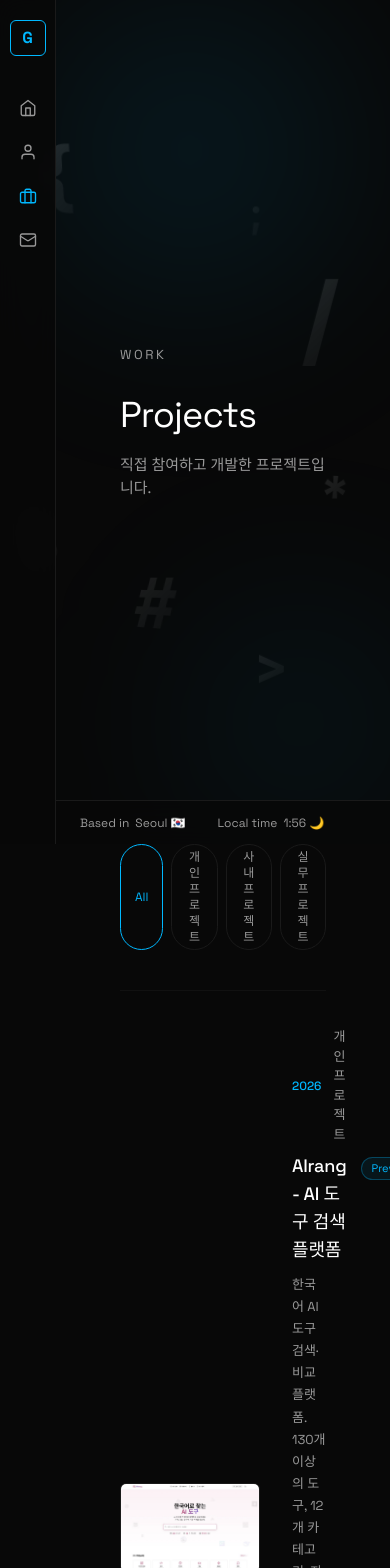
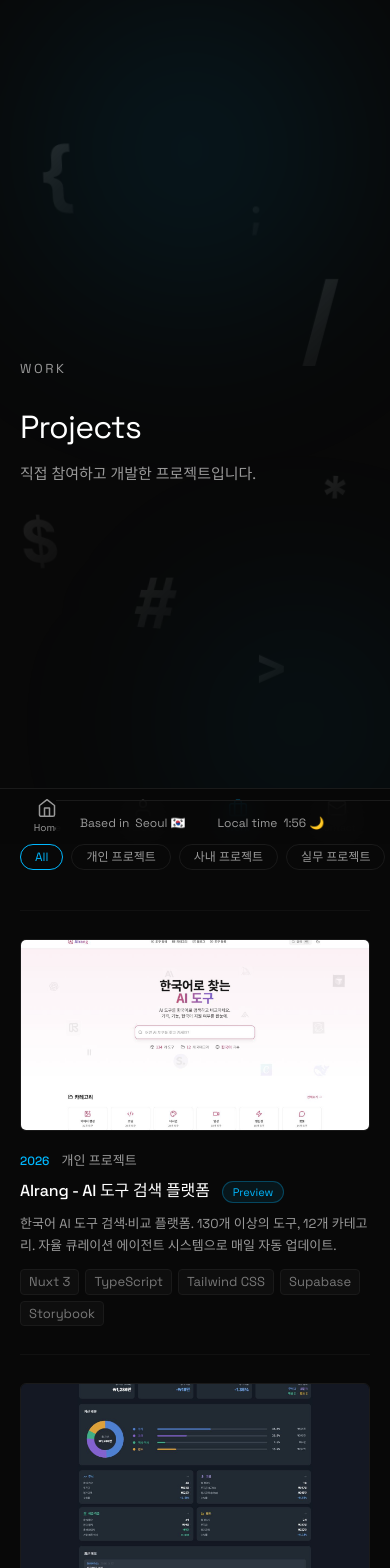
Before and after one commit to idisgh/portfolio, a Nuxt app: page /work in a window 390 px wide. Shown: the top 1568 px of the page. Built offline with nearby package versions, Linux system fonts and the light colour scheme; a web font is replaced by a local one.

Commit message:
feat: 모바일 반응형 레이아웃 추가 (하단 탭바, 패딩/폰트 조정)

```diff
--- a/app/components/SideNav.vue
+++ b/app/components/SideNav.vue
@@ -1,5 +1,6 @@
 <template>
-  <nav class="fixed left-0 top-0 h-screen w-14 bg-[rgba(8,8,8,0.9)] border-r border-[#1a1a1a] flex flex-col items-center py-5 z-[100] backdrop-blur-md">
+  <!-- 데스크탑: 좌측 사이드바 -->
+  <nav class="hidden sm:flex fixed left-0 top-0 h-screen w-14 bg-[rgba(8,8,8,0.9)] border-r border-[#1a1a1a] flex-col items-center py-5 z-[100] backdrop-blur-md">
     <NuxtLink
       to="/"
       class="w-9 h-9 border border-accent rounded-md flex items-center justify-center text-base font-bold text-accent no-underline mb-8 transition-colors hover:bg-accent/10"
@@ -21,6 +22,20 @@
       </NuxtLink>
     </div>
   </nav>
+
+  <!-- 모바일: 하단 탭바 -->
+  <nav class="sm:hidden fixed bottom-0 left-0 right-0 h-14 bg-[rgba(8,8,8,0.95)] border-t border-[#1a1a1a] flex items-center justify-around z-[100] backdrop-blur-md">
+    <NuxtLink
+      v-for="item in navItems"
+      :key="item.to"
+      :to="item.to"
+      class="flex flex-col items-center gap-0.5 px-4 py-2 text-[#999] transition-colors"
+      :class="{ 'text-accent': isActive(item) }"
+    >
+      <component :is="item.icon" class="w-5 h-5" />
+      <span class="text-[10px]">{{ item.label }}</span>
+    </NuxtLink>
+  </nav>
 </template>
 
 <script setup lang="ts">
--- a/app/layouts/default.vue
+++ b/app/layouts/default.vue
@@ -2,7 +2,7 @@
   <div class="min-h-screen bg-[#080808]">
     <FloatingSymbols />
     <SideNav />
-    <main class="ml-14 mb-11 min-h-[calc(100vh-44px)] relative z-10">
+    <main class="sm:ml-14 pb-14 sm:pb-11 mb-0 sm:mb-11 min-h-[calc(100vh-56px)] sm:min-h-[calc(100vh-44px)] relative z-10">
       <slot />
     </main>
     <StatusBar />
--- a/app/pages/about.vue
+++ b/app/pages/about.vue
@@ -1,23 +1,23 @@
 <template>
   <div>
     <!-- Hero -->
-    <section data-hero class="min-h-screen flex items-center px-16 py-20">
+    <section data-hero class="min-h-screen flex items-center px-5 sm:px-16 py-20">
       <div class="max-w-2xl">
         <div class="reveal text-[13px] tracking-[0.2em] text-[#999] mb-6 font-normal">ABOUT</div>
-        <h1 class="reveal font-display text-[clamp(28px,4vw,52px)] font-normal leading-snug tracking-tight text-white mb-6 [word-break:keep-all]">{{ profile.tagline }}</h1>
+        <h1 class="reveal font-display text-[clamp(24px,4vw,52px)] font-normal leading-snug tracking-tight text-white mb-6 [word-break:keep-all]">{{ profile.tagline }}</h1>
         <p class="reveal text-[15px] text-[#999] leading-relaxed max-w-xl">{{ profile.description }}</p>
       </div>
     </section>
 
     <!-- Career -->
-    <section class="px-16 py-20 border-t border-[#111]">
+    <section class="px-5 sm:px-16 py-16 sm:py-20 border-t border-[#111]">
       <div class="max-w-[860px]">
         <div class="reveal text-[13px] tracking-[0.2em] text-[#999] mb-8 font-normal">CAREER</div>
         <div>
           <div
             v-for="career in careers"
             :key="career.company"
-            class="reveal grid gap-10 py-9 border-t border-[#111] last:border-b last:border-[#111]"
+            class="reveal flex flex-col sm:grid gap-4 sm:gap-10 py-9 border-t border-[#111] last:border-b last:border-[#111]"
             style="grid-template-columns: 220px 1fr"
           >
             <div>
@@ -40,10 +40,10 @@
     </section>
 
     <!-- Skills -->
-    <section class="px-16 py-20 border-t border-[#111]">
+    <section class="px-5 sm:px-16 py-16 sm:py-20 border-t border-[#111]">
       <div class="max-w-[860px]">
         <div class="reveal text-[13px] tracking-[0.2em] text-[#999] mb-8 font-normal">SKILLS</div>
-        <div class="reveal-stagger grid gap-10" style="grid-template-columns: repeat(auto-fit, minmax(200px, 1fr))">
+        <div class="reveal-stagger grid gap-8 sm:gap-10" style="grid-template-columns: repeat(auto-fit, minmax(160px, 1fr))">
           <div v-for="(items, category) in { Markup: skills.markup, Frontend: skills.frontend, Tools: skills.tools }" :key="category">
             <h3 class="text-[13px] font-medium text-accent tracking-widest mb-3.5">{{ category }}</h3>
             <div class="flex flex-wrap gap-2">
--- a/app/pages/contact.vue
+++ b/app/pages/contact.vue
@@ -1,9 +1,9 @@
 <template>
   <div>
-    <section data-hero class="min-h-screen flex items-center px-16 py-20">
+    <section data-hero class="min-h-screen flex items-center px-5 sm:px-16 py-20">
       <div class="max-w-2xl">
         <div class="reveal text-[13px] tracking-[0.2em] text-[#999] mb-6 font-normal">CONTACT</div>
-        <h1 class="reveal font-display text-[clamp(36px,5vw,64px)] font-normal leading-tight tracking-tight text-white mb-6">
+        <h1 class="reveal font-display text-[clamp(32px,5vw,64px)] font-normal leading-tight tracking-tight text-white mb-6">
           Let's get<br /><span class="text-accent">in touch</span>
         </h1>
         <p class="reveal text-[15px] text-[#999] leading-relaxed max-w-md">
@@ -12,14 +12,14 @@
       </div>
     </section>
 
-    <section class="px-16 pb-32">
+    <section class="px-5 sm:px-16 pb-20 sm:pb-32">
       <div class="reveal-stagger border-t border-[#111]">
         <a
           href="mailto:idisgh@naver.com"
-          class="group flex items-center justify-between py-9 border-b border-[#111] no-underline transition-[padding] duration-200 hover:pl-2"
+          class="group flex items-center justify-between py-7 sm:py-9 border-b border-[#111] no-underline transition-[padding] duration-200 hover:pl-2"
         >
           <div class="text-[13px] text-[#999] tracking-widest font-medium">EMAIL</div>
-          <div class="text-lg text-white font-normal flex items-center gap-4">
+          <div class="text-sm sm:text-lg text-white font-normal flex items-center gap-3 sm:gap-4">
             {{ profile.email }}
             <span class="text-accent text-xl transition-transform duration-200 group-hover:translate-x-1">→</span>
           </div>
@@ -27,10 +27,10 @@
         <a
           :href="profile.github"
           target="_blank"
-          class="group flex items-center justify-between py-9 border-b border-[#111] no-underline transition-[padding] duration-200 hover:pl-2"
+          class="group flex items-center justify-between py-7 sm:py-9 border-b border-[#111] no-underline transition-[padding] duration-200 hover:pl-2"
         >
           <div class="text-[13px] text-[#999] tracking-widest font-medium">GITHUB</div>
-          <div class="text-lg text-white font-normal flex items-center gap-4">
+          <div class="text-sm sm:text-lg text-white font-normal flex items-center gap-3 sm:gap-4">
             github.com/idisgh
             <span class="text-accent text-xl transition-transform duration-200 group-hover:translate-x-1">→</span>
           </div>
--- a/app/pages/work.vue
+++ b/app/pages/work.vue
@@ -1,46 +1,48 @@
 <template>
   <div>
     <!-- Hero -->
-    <section data-hero class="min-h-screen flex items-center px-16 py-20">
+    <section data-hero class="min-h-screen flex items-center px-5 sm:px-16 py-20">
       <div class="max-w-2xl">
         <div class="reveal text-[13px] tracking-[0.2em] text-[#999] mb-6 font-normal">WORK</div>
-        <h1 class="reveal font-display text-[clamp(36px,5vw,64px)] font-normal tracking-tight text-white mb-3">Projects</h1>
+        <h1 class="reveal font-display text-[clamp(32px,5vw,64px)] font-normal tracking-tight text-white mb-3">Projects</h1>
         <p class="reveal text-[15px] text-[#999]">직접 참여하고 개발한 프로젝트입니다.</p>
       </div>
     </section>
 
     <!-- 필터 -->
-    <div class="flex gap-2 px-16 pb-10">
+    <div class="flex gap-2 px-5 sm:px-16 pb-10 overflow-x-auto scrollbar-none">
       <button
         v-for="f in filters"
         :key="f"
-        class="text-xs text-[#999] bg-transparent border border-[#1a1a1a] rounded-full px-3.5 py-1 cursor-pointer transition-all duration-200 hover:text-white hover:border-[#333]"
+        class="flex-shrink-0 text-xs text-[#999] bg-transparent border border-[#1a1a1a] rounded-full px-3.5 py-1 cursor-pointer transition-all duration-200 hover:text-white hover:border-[#333]"
         :class="activeFilter === f ? 'text-accent border-accent' : ''"
         @click="activeFilter = f"
       >{{ f }}</button>
     </div>
 
     <!-- Projects -->
-    <section class="px-16 pb-32">
+    <section class="px-5 sm:px-16 pb-32">
       <div
         v-for="project in filteredProjects"
         :key="project.id"
-        class="reveal group flex items-center gap-8 py-9 border-t border-[#111] transition-colors duration-200 hover:bg-white/[0.005]"
+        class="reveal group py-7 sm:py-9 border-t border-[#111] transition-colors duration-200 hover:bg-white/[0.005]"
       >
+        <!-- 모바일: 세로 레이아웃 / 데스크탑: 가로 레이아웃 -->
+        <div class="flex flex-col sm:flex-row sm:items-center gap-5 sm:gap-8">
           <!-- Thumb -->
           <component
             :is="project.link && !project.isPrivate ? 'a' : 'div'"
             :href="project.link && !project.isPrivate ? project.link : undefined"
             :target="project.link && !project.isPrivate ? '_blank' : undefined"
             v-if="project.thumb"
-          class="project-thumb flex-shrink-0 w-[140px] h-[90px] rounded-md overflow-hidden border border-[#1a1a1a] transition-all duration-[350ms] ease-in-out group-hover:w-[200px] group-hover:h-[128px] group-hover:border-[#333] group-hover:shadow-[0_8px_32px_rgba(0,0,0,0.5)] group-hover:[transform:rotate(-2deg)_transition-delay:300ms]"
+            class="project-thumb flex-shrink-0 w-full sm:w-[140px] h-48 sm:h-[90px] rounded-md overflow-hidden border border-[#1a1a1a] sm:transition-all sm:duration-[350ms] sm:ease-in-out sm:group-hover:w-[200px] sm:group-hover:h-[128px] sm:group-hover:border-[#333] sm:group-hover:shadow-[0_8px_32px_rgba(0,0,0,0.5)] sm:group-hover:[transform:rotate(-2deg)]"
             :class="{ 'cursor-pointer': project.link && !project.isPrivate }"
           >
             <img :src="project.thumb" :alt="project.title" class="w-full h-full object-cover grayscale-[30%] transition-[filter] duration-[350ms] group-hover:grayscale-0" />
           </component>
           <div
             v-else
-          class="flex-shrink-0 w-[140px] h-[90px] rounded-md border border-[#1a1a1a] bg-[#0e0e0e] flex items-center justify-center text-[28px] font-normal text-[#222]"
+            class="flex-shrink-0 w-full sm:w-[140px] h-20 sm:h-[90px] rounded-md border border-[#1a1a1a] bg-[#0e0e0e] flex items-center justify-center text-[28px] font-normal text-[#222]"
           >{{ project.title.charAt(0) }}</div>
 
           <!-- Info -->
@@ -50,12 +52,12 @@
               <span class="text-[13px] text-[#999]">{{ project.type }}</span>
               <span v-if="project.isPrivate" class="text-[13px] text-[#999] bg-[#111] border border-[#1a1a1a] rounded-sm px-1.5 py-0.5">비공개</span>
             </div>
-          <div class="flex items-baseline gap-3.5 mb-2.5">
+            <div class="flex items-baseline gap-3 mb-2.5 flex-wrap">
               <component
                 :is="project.link && !project.isPrivate ? 'a' : 'h2'"
                 :href="project.link && !project.isPrivate ? project.link : undefined"
                 :target="project.link && !project.isPrivate ? '_blank' : undefined"
-              class="text-lg font-medium text-white tracking-[-0.01em] no-underline transition-colors duration-200"
+                class="text-base sm:text-lg font-medium text-white tracking-[-0.01em] no-underline transition-colors duration-200"
                 :class="{ 'hover:text-accent cursor-pointer': project.link && !project.isPrivate }"
               >{{ project.title }}</component>
               <a
@@ -73,6 +75,7 @@
                 :key="tag"
                 class="text-[13px] text-[#777] bg-[#0e0e0e] border border-[#1a1a1a] rounded px-2 py-0.5"
               >{{ tag }}</span>
+            </div>
           </div>
         </div>
       </div>
@@ -98,8 +101,15 @@ const filteredProjects = computed(() => {
 </script>
 
 <style scoped>
-/* thumb hover transition — Tailwind arbitrary로 표현 불가한 부분만 */
 .project-thumb {
   transition: width 0.35s ease, height 0.35s ease, box-shadow 0.35s ease, transform 0.25s ease 0.3s;
 }
+
+.scrollbar-none {
+  -ms-overflow-style: none;
+  scrollbar-width: none;
+}
+.scrollbar-none::-webkit-scrollbar {
+  display: none;
+}
 </style>
```
Also changed, not shown: app/pages/index.vue (+7 -8 lines). Lines whose indentation alone changed are shown as unchanged.
